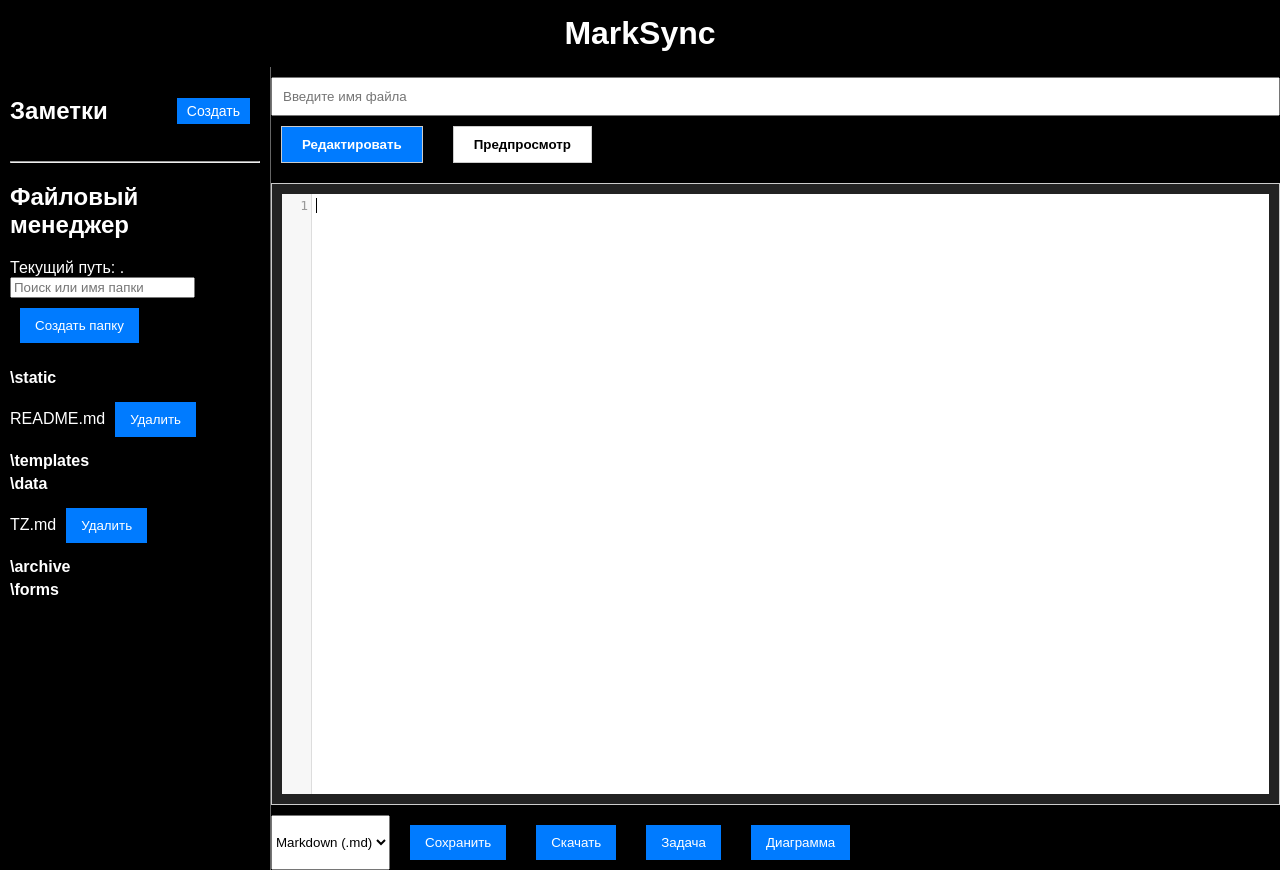
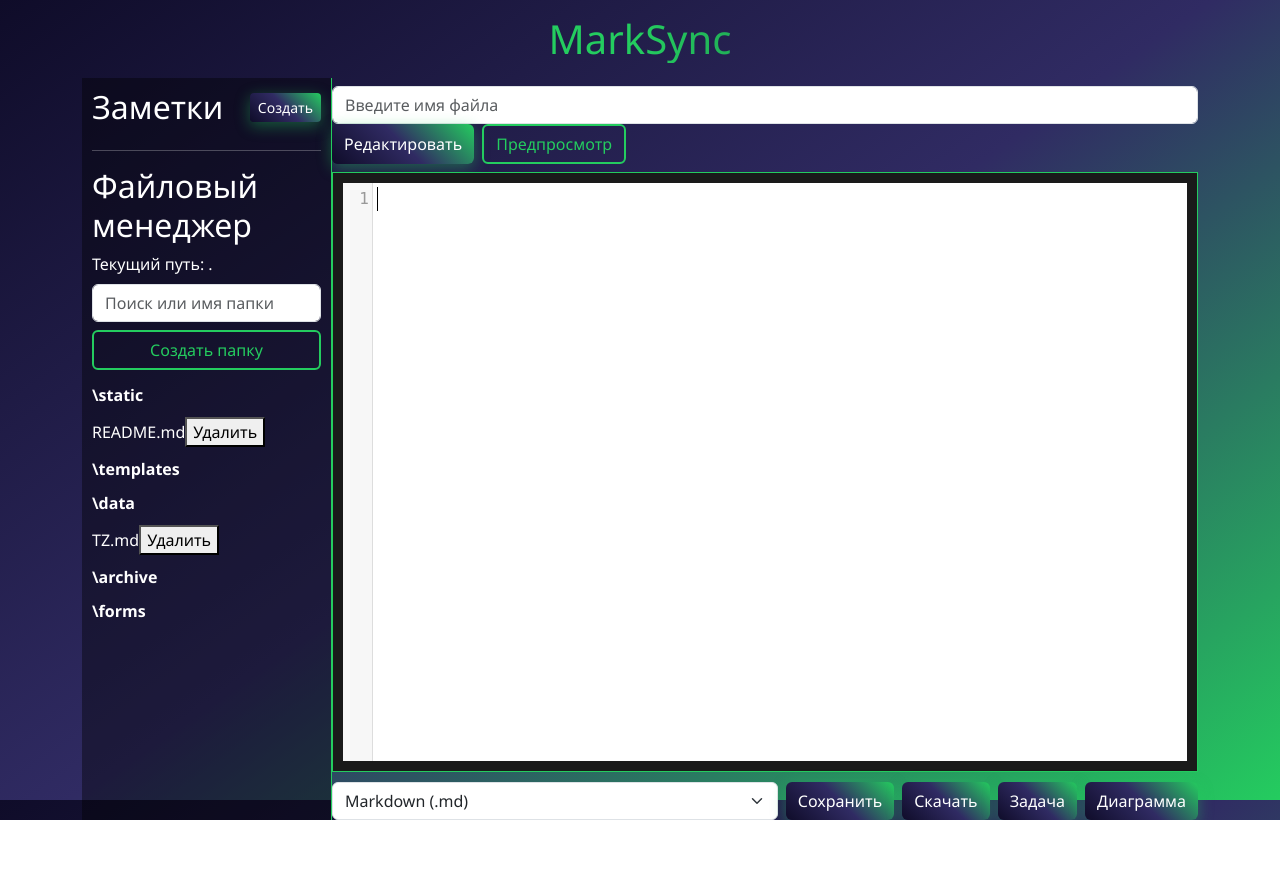
Before and after one commit to Gelzy788/MarkSync, a Flask app: page /editor in a window 1280 px wide. After the commit the page ends 820 px from the top, so only its background shows below. Run offline with Flask 3, Linux system fonts and the light colour scheme; parts of the project's set-up code (start-up, migrations or seed data) failed here and were passed over; some libraries are stand-ins or nearby versions.

Commit message:
внедрил bootstrap

```diff
--- a/templates/editor.html
+++ b/templates/editor.html
@@ -4,26 +4,31 @@
     <meta charset="UTF-8">
     <meta name="viewport" content="width=device-width, initial-scale=1.0">
     <title>MarkSync</title>
+    <link href="https://cdn.jsdelivr.net/npm/bootstrap @5.3.3/dist/css/bootstrap.min.css" rel="stylesheet">
     <link rel="stylesheet" href="https://cdnjs.cloudflare.com/ajax/libs/prism/1.25.0/themes/prism.min.css "/>
     <link rel="stylesheet" href="https://cdnjs.cloudflare.com/ajax/libs/codemirror/5.65.7/codemirror.min.css "/>
-    <script src="https://cdnjs.cloudflare.com/ajax/libs/codemirror/5.65.7/codemirror.min.js "></script>
-    <script src="https://cdnjs.cloudflare.com/ajax/libs/codemirror/5.65.7/mode/markdown/markdown.min.js "></script>
-    <script src="https://cdnjs.cloudflare.com/ajax/libs/prism/1.25.0/prism.min.js "></script>
-    <script src="https://cdnjs.cloudflare.com/ajax/libs/html2canvas/1.4.1/html2canvas.min.js "></script>
-    <script src="https://cdnjs.cloudflare.com/ajax/libs/jspdf/2.5.1/jspdf.umd.min.js "></script>
+    <script src="https://cdnjs.cloudflare.com/ajax/libs/codemirror/5.65.7/codemirror.min.js  "></script>
+    <script src="https://cdnjs.cloudflare.com/ajax/libs/codemirror/5.65.7/mode/markdown/markdown.min.js  "></script>
+    <script src="https://cdnjs.cloudflare.com/ajax/libs/prism/1.25.0/prism.min.js  "></script>
+    <script src="https://cdnjs.cloudflare.com/ajax/libs/html2canvas/1.4.1/html2canvas.min.js  "></script>
+    <script src="https://cdnjs.cloudflare.com/ajax/libs/jspdf/2.5.1/jspdf.umd.min.js  "></script>
     <style>
         body {
-            font-family: Arial, sans-serif;
+            font-family: 'Segoe UI', Tahoma, Geneva, Verdana, sans-serif;
             display: flex;
             flex-direction: column;
             height: 100vh;
             margin: 0;
-            background-color: #000;
+            background: linear-gradient(145deg, #0f0c29, #302b63, #24cc5f);
             color: #fff;
         }
         h1 {
             text-align: center;
             margin: 15px;
+            background: linear-gradient(to right, #24cc5f, #24cc5f, #0f0c29);
+            -webkit-background-clip: text;
+            background-clip: text;
+            -webkit-text-fill-color: transparent;
         }
         .container {
             display: flex;
@@ -31,9 +36,10 @@
         }
         .file-explorer {
             width: 250px;
-            border-right: 1px solid #666;
+            border-right: 1px solid #24cc5f;
             padding: 10px;
             overflow-y: auto;
+            background-color: rgba(0, 0, 0, 0.4);
         }
         .file-explorer ul {
             list-style-type: none;
@@ -42,30 +48,22 @@
         .file-explorer li {
             margin: 5px 0;
             cursor: pointer;
+            transition: color 0.3s ease;
+        }
+        .file-explorer li:hover {
+            color: #24cc5f;
         }
         .tabs {
             display: flex;
             gap: 10px;
             margin-bottom: 10px;
         }
-        .tabs button {
-            padding: 10px 20px;
-            background-color: #fff;
-            color: #000;
-            border: 1px solid #ccc;
-            cursor: pointer;
-            font-weight: bold;
-        }
-        .tabs button.active {
-            background-color: #007BFF;
-            color: white;
-        }
         .text-editor {
             flex: 1;
             overflow-y: auto;
             overflow-x: hidden;
-            border: 1px solid #ccc;
-            background-color: #222;
+            border: 1px solid #24cc5f;
+            background-color: #1a1a1a;
             color: #fff;
             padding: 10px;
             margin-bottom: 10px;
@@ -82,43 +80,57 @@
             overflow-y: auto;
             overflow-x: auto;
             border: 1px solid #666;
-            background-color: #333;
+            background-color: #1e1e1e;
             color: #fff;
             padding: 10px;
             height: 400px;
             max-height: 400px;
         }
-        button {
-            margin: 10px;
-            padding: 10px 15px;
-            background-color: #007BFF;
+
+        .btn-gradient-green {
+            background: linear-gradient(45deg, #0f0c29, #302b63, #24cc5f);
+            border: none;
             color: white;
-            border: none;
-            cursor: pointer;
+            box-shadow: 0 4px 15px rgba(36, 204, 95, 0.4);
+            transition: all 0.3s ease-in-out;
         }
-        button:hover {
-            background-color: #0056b3;
+        .btn-gradient-green:hover {
+            transform: scale(1.05);
+            box-shadow: 0 6px 20px rgba(36, 204, 95, 0.6);
         }
+
+        .btn-gradient-outline {
+            background: transparent;
+            border: 2px solid #24cc5f;
+            color: #24cc5f;
+            transition: all 0.3s ease-in-out;
+        }
+        .btn-gradient-outline:hover {
+            background: #24cc5f;
+            color: #fff;
+            box-shadow: 0 4px 15px rgba(36, 204, 95, 0.4);
+        }
+
         #diagramModal {
             display: none;
             position: fixed;
             top: 20%;
             left: 30%;
-            background-color: #222;
+            background: #1a1a1a;
             padding: 20px;
-            border-radius: 8px;
+            border-radius: 10px;
             z-index: 1000;
             width: 400px;
-            box-shadow: 0 5px 15px rgba(0, 0, 0, 0.3);
+            box-shadow: 0 10px 30px rgba(36, 204, 95, 0.3);
         }
         #diagramModal input,
         #diagramModal select {
             width: 100%;
-            padding: 6px;
+            padding: 8px 12px;
             margin-top: 5px;
             margin-bottom: 10px;
-            border: 1px solid #666;
-            background-color: #333;
+            border: 1px solid #24cc5f;
+            background-color: #222;
             color: #fff;
         }
         #modalOverlay {
@@ -128,54 +140,54 @@
             left: 0;
             width: 100%;
             height: 100%;
-            background-color: rgba(0, 0, 0, 0.5);
+            background-color: rgba(0, 0, 0, 0.7);
             z-index: 999;
         }
     </style>
 </head>
-<body>
+<body class="bg-dark text-white">
     <h1>MarkSync</h1>
     <div class="container">
         <div class="file-explorer">
-            <div style="display: flex; justify-content: space-between; align-items: center;">
-                <h2>Заметки</h2>
-                <button type="button" onclick="createNewNote()" style="padding: 5px 10px; font-size: 14px;">Создать</button>
+            <div class="d-flex justify-content-between align-items-center mb-2">
+                <h2 class="mb-0">Заметки</h2>
+                <button type="button" onclick="createNewNote()" class="btn btn-gradient-green btn-sm">Создать</button>
             </div>
-            <ul id="noteList">
+            <ul id="noteList" class="list-group list-group-flush">
                 {% for note in files %}
-                    <li onclick="loadNote('{{ note.name }}', `{{ note.text|e }}`, '{{ note.id }}')">{{ note.name }}</li>
+                    <li class="list-group-item bg-transparent text-white" onclick="loadNote('{{ note.name }}', `{{ note.text|e }}`, '{{ note.id }}')">{{ note.name }}</li>
                 {% endfor %}
             </ul>
             <hr>
-            <h2>Файловый менеджер</h2>
-            <div id="currentPath">Текущий путь:</div>
-            <input type="text" id="folderName" placeholder="Поиск или имя папки" oninput="searchFiles()" />
-            <button onclick="createFolder()">Создать папку</button>
-            <ul id="fileList"></ul>
-            <ul id="searchResults" style="display: none;"></ul>
+            <h2 class="mb-2">Файловый менеджер</h2>
+            <div id="currentPath" class="mb-2">Текущий путь:</div>
+            <input type="text" id="folderName" placeholder="Поиск или имя папки" oninput="searchFiles()" class="form-control mb-2" />
+            <button onclick="createFolder()" class="btn btn-gradient-outline w-100 mb-2">Создать папку</button>
+            <ul id="fileList" class="list-group list-group-flush"></ul>
+            <ul id="searchResults" style="display: none;" class="list-group list-group-flush"></ul>
         </div>
         <div class="main-content" style="flex: 1; display: flex; flex-direction: column;">
-            <input type="text" id="filename" placeholder="Введите имя файла" style="margin-top: 10px; padding: 10px;" />
+            <input type="text" id="filename" placeholder="Введите имя файла" class="form-control mt-2" />
             <input type="hidden" id="noteId" value="">
-            <div class="tabs">
-                <button id="edit-tab" onclick="toggleEditor()" class="active">Редактировать</button>
-                <button id="preview-tab" onclick="togglePreview()">Предпросмотр</button>
+            <div class="tabs d-flex gap-2 mb-2">
+                <button id="edit-tab" onclick="toggleEditor()" class="btn btn-gradient-green active">Редактировать</button>
+                <button id="preview-tab" onclick="togglePreview()" class="btn btn-gradient-outline">Предпросмотр</button>
             </div>
             <div id="editor-section" style="display: block;">
                 <div class="text-editor">
                     <textarea id="markdownEditor" name="text">{{ text }}</textarea>
                 </div>
-                <div style="display: flex; gap: 10px;">
-                    <select id="downloadFormat">
+                <div class="d-flex gap-2">
+                    <select id="downloadFormat" class="form-select">
                         <option value="md">Markdown (.md)</option>
                         <option value="txt">Текст (.txt)</option>
                         <option value="html">HTML (.html)</option>
                         <option value="pdf">PDF (.pdf)</option>
                     </select>
-                    <button type="button" onclick="saveNote()">Сохранить</button>
-                    <button type="button" onclick="downloadFile()">Скачать</button>
-                    <button type="button" onclick="insertTaskTemplate()">Задача</button>
-                    <button type="button" onclick="insertDiagramTemplate()">Диаграмма</button>
+                    <button type="button" onclick="saveNote()" class="btn btn-gradient-green">Сохранить</button>
+                    <button type="button" onclick="downloadFile()" class="btn btn-gradient-green">Скачать</button>
+                    <button type="button" onclick="insertTaskTemplate()" class="btn btn-gradient-green">Задача</button>
+                    <button type="button" onclick="insertDiagramTemplate()" class="btn btn-gradient-green">Диаграмма</button>
                 </div>
             </div>
             <div id="preview-section" style="display: none; flex: 1; overflow-y: auto;">
@@ -184,28 +196,30 @@
             </div>
         </div>
     </div>
-    <div id="diagramModal">
-        <h3>Создать диаграмму</h3>
+
+    <div id="diagramModal" class="shadow-lg rounded p-3 bg-secondary">
+        <h3 class="mb-3">Создать диаграмму</h3>
         <form id="diagramForm">
-            <label for="diagramType">Тип диаграммы:</label>
-            <select id="diagramType" name="type" required>
+            <label for="diagramType" class="form-label">Тип диаграммы:</label>
+            <select id="diagramType" name="type" required class="form-select mb-2">
                 <option value="bar">Bar</option>
                 <option value="line">Line</option>
                 <option value="pie">Pie</option>
                 <option value="radar">Radar</option>
                 <option value="doughnut">Doughnut</option>
-            </select><br><br>
-            <label for="labels">Метки (через запятую):</label><br>
-            <input type="text" id="labels" name="labels" placeholder="Q1,Q2,Q3" required /><br><br>
-            <label for="datasetLabel">Название набора данных:</label><br>
-            <input type="text" id="datasetLabel" name="datasetLabel" placeholder="Продажи" required /><br><br>
-            <label for="dataValues">Значения (через запятую):</label><br>
-            <input type="text" id="dataValues" name="dataValues" placeholder="10,20,30" required /><br><br>
-            <button type="submit">Вставить диаграмму</button>
-            <button type="button" onclick="closeDiagramModal()">Отмена</button>
+            </select>
+            <label for="labels" class="form-label">Метки (через запятую):</label><br>
+            <input type="text" id="labels" name="labels" placeholder="Q1,Q2,Q3" required class="form-control mb-2"/><br>
+            <label for="datasetLabel" class="form-label">Название набора данных:</label><br>
+            <input type="text" id="datasetLabel" name="datasetLabel" placeholder="Продажи" required class="form-control mb-2"/><br>
+            <label for="dataValues" class="form-label">Значения (через запятую):</label><br>
+            <input type="text" id="dataValues" name="dataValues" placeholder="10,20,30" required class="form-control mb-2"/><br>
+            <button type="submit" class="btn btn-gradient-green me-2">Вставить диаграмму</button>
+            <button type="button" onclick="closeDiagramModal()" class="btn btn-gradient-outline">Отмена</button>
         </form>
     </div>
     <div id="modalOverlay"></div>
+
     <script>
         let currentDirectory = '.';
         const editorElement = CodeMirror.fromTextArea(document.getElementById('markdownEditor'), {
```
